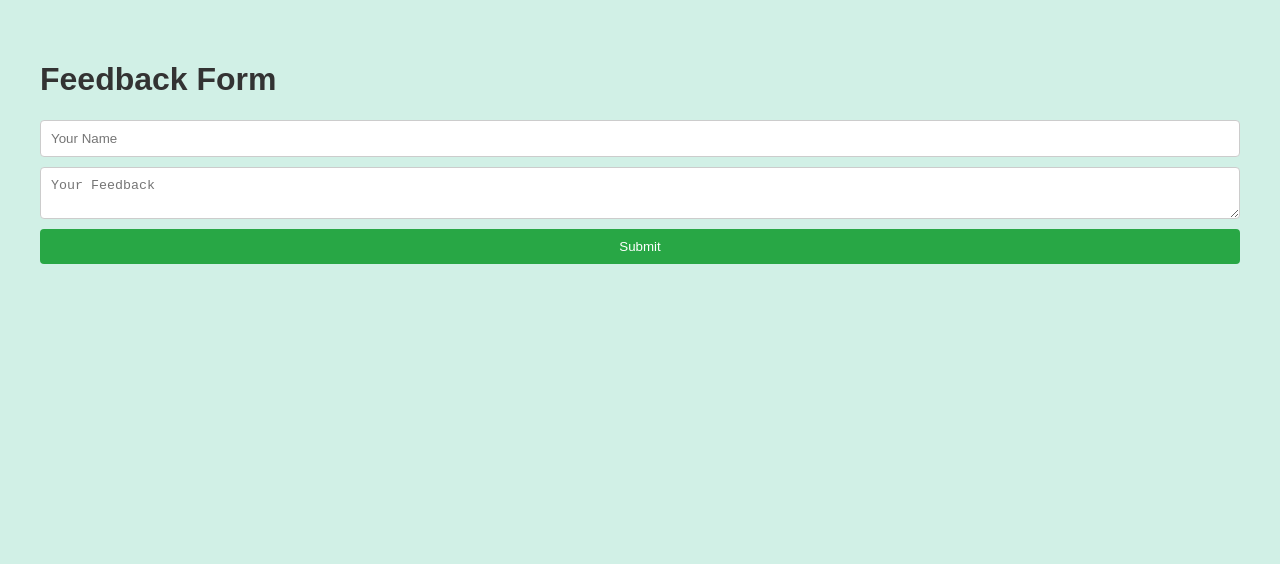
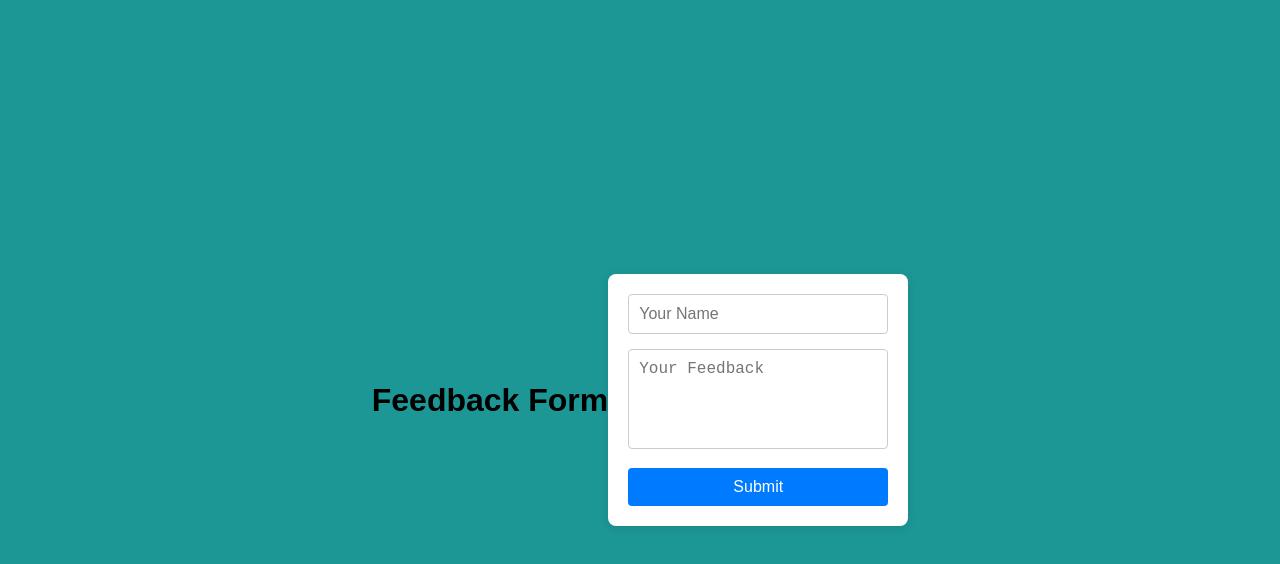
Before and after one commit to Faith-Chepkoech/Feedbackform, a website: page public/index.html in a window 1280 px wide. Drawn offline with Linux system fonts and the light colour scheme.

Commit message:
css updated

```diff
--- a/public/style.css
+++ b/public/style.css
@@ -1,35 +1,66 @@
+/* Reset some default styles */
+* {
+  margin: 0;
+  padding: 0;
+  box-sizing: border-box;
+}
+
+/* Style the body */
 body {
   font-family: Arial, sans-serif;
-  margin: 20px;
-  padding: 20px;
-  background-color: rgb(209, 240, 230);
+  background-color: #1d9696; /* Light background color */
+  display: flex;
+  justify-content: center;
+  align-items: center;
+  height: 100vh; /* Full viewport height */
 }
 
-h1 {
-  color: #333;
+/* Style the form container */
+form {
+  background-color: #ffffff; /* White background for the form */
+  padding: 20px;
+  border-radius: 8px; /* Rounded corners */
+  box-shadow: 0 2px 10px rgba(0, 0, 0, 0.1); /* Subtle shadow */
+  width: 300px; /* Fixed width */
 }
 
-form {
-  display: flex;
-  flex-direction: column;
+/* Style form headings */
+h2 {
+  margin-bottom: 15px; /* Space below the heading */
+  text-align: center; /* Center align the heading */
+  color: #333; /* Dark text color */
 }
 
-input, textarea {
-  margin-bottom: 10px;
-  padding: 10px;
-  border: 1px solid #ccc;
-  border-radius: 4px;
+/* Style the input fields */
+input[type="text"],
+textarea {
+  width: 100%; /* Full width */
+  padding: 10px; /* Space inside the input */
+  margin-bottom: 15px; /* Space below each input */
+  border: 1px solid #ccc; /* Light border */
+  border-radius: 4px; /* Slightly rounded corners */
+  font-size: 16px; /* Text size */
 }
 
-button {
-  padding: 10px;
-  background-color: #28a745;
-  color: white;
-  border: none;
-  border-radius: 4px;
-  cursor: pointer;
+/* Style the textarea specifically */
+textarea {
+  resize: none; /* Disable resizing */
+  height: 100px; /* Fixed height */
 }
 
+/* Style the submit button */
+button {
+  background-color: #007bff; /* Bootstrap primary color */
+  color: white; /* White text */
+  border: none; /* No border */
+  padding: 10px; /* Space inside the button */
+  border-radius: 4px; /* Slightly rounded corners */
+  cursor: pointer; /* Pointer cursor on hover */
+  font-size: 16px; /* Text size */
+  width: 100%; /* Full width */
+}
+
+/* Change button color on hover */
 button:hover {
-  background-color: #218838;
+  background-color: #0056b3; /* Darker blue on hover */
 }
```
